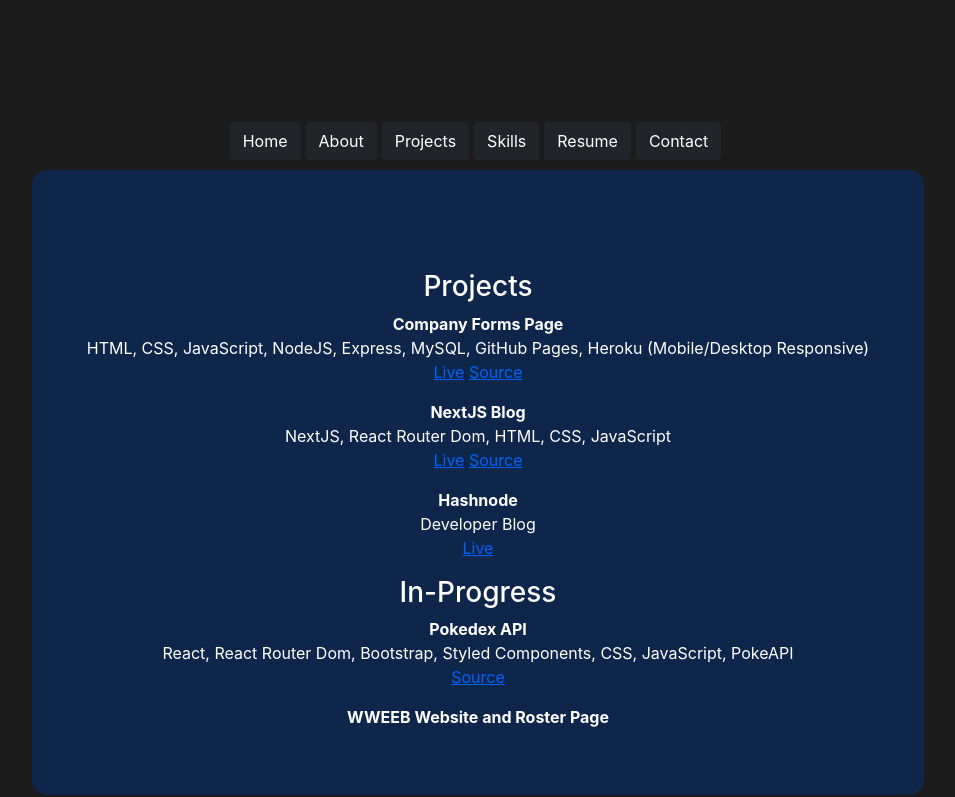
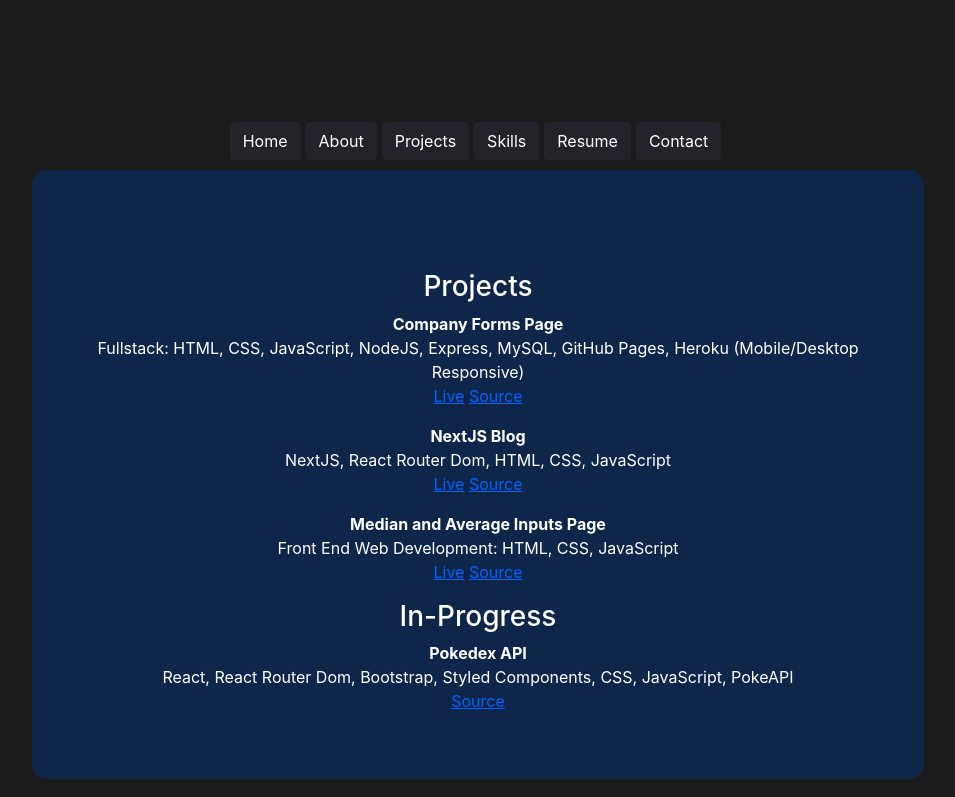
Before and after one commit to ErikMoxley/erik-moxley, a React (Create React App) app: page /projects in a window 1280 px wide. Shown: the top 797 px of the page, without its empty margins (162-1117 px from the left). Built offline with nearby package versions, Linux system fonts and the light colour scheme.

Commit message:
updated projects page

```diff
--- a/src/components/pages/Projects.js
+++ b/src/components/pages/Projects.js
@@ -6,7 +6,7 @@ const Projects = () => {
           <p>
             <b>Company Forms Page</b>
             <br/>
-            HTML, CSS, JavaScript, NodeJS, Express, MySQL, GitHub Pages, Heroku (Mobile/Desktop Responsive)
+            Fullstack: HTML, CSS, JavaScript, NodeJS, Express, MySQL, GitHub Pages, Heroku (Mobile/Desktop Responsive)
             <br/>
             <a href="https://erikmoxley.github.io/fs-test-ek/" target="_blank" rel="noopener noreferrer">Live</a><span>&nbsp;</span><a href="https://github.com/ErikMoxley/fs-test-ek/" target="_blank" rel="noopener noreferrer">Source</a>
           </p>
@@ -18,11 +18,11 @@ const Projects = () => {
             <a href="https://moxleydevblog.netlify.app/" target="_blank" rel="noopener noreferrer">Live</a><span>&nbsp;</span><a href="https://github.com/ErikMoxley/moxleydevblog" target="_blank" rel="noopener noreferrer">Source</a>
           </p>
           <p>
-            <b>Hashnode</b>
+            <b>Median and Average Inputs Page</b>
             <br/>
-            Developer Blog
+            Front End Web Development: HTML, CSS, JavaScript
             <br/>
-            <a href="https://hashnode.com/@MoxleyDev" target="_blank" rel="noopener noreferrer">Live</a>
+            <a href="https://erikmoxley.github.io/fe-test-inputs/" target="_blank" rel="noopener noreferrer">Live</a><span>&nbsp;</span><a href="https://github.com/ErikMoxley/fe-test-inputs" target="_blank" rel="noopener noreferrer">Source</a>
           </p>
           <h3>In-Progress</h3>
           <p>
@@ -32,9 +32,6 @@ const Projects = () => {
             <br/>
             <a href="https://github.com/ErikMoxley/pokedexapi" target="_blank" rel="noopener noreferrer">Source</a>
           </p>
-          <p>
-            <b>WWEEB Website and Roster Page</b>
-          </p>
         </header>
       </div>
     );
```
